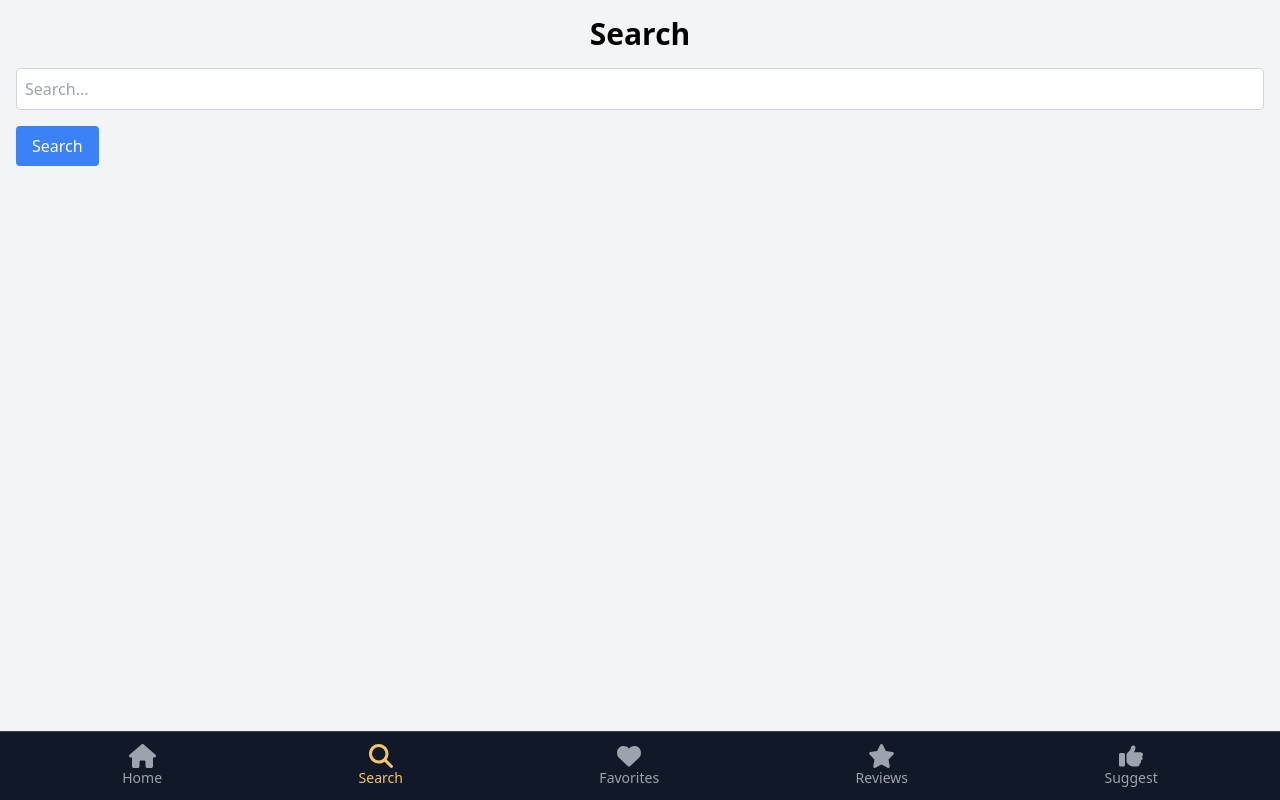
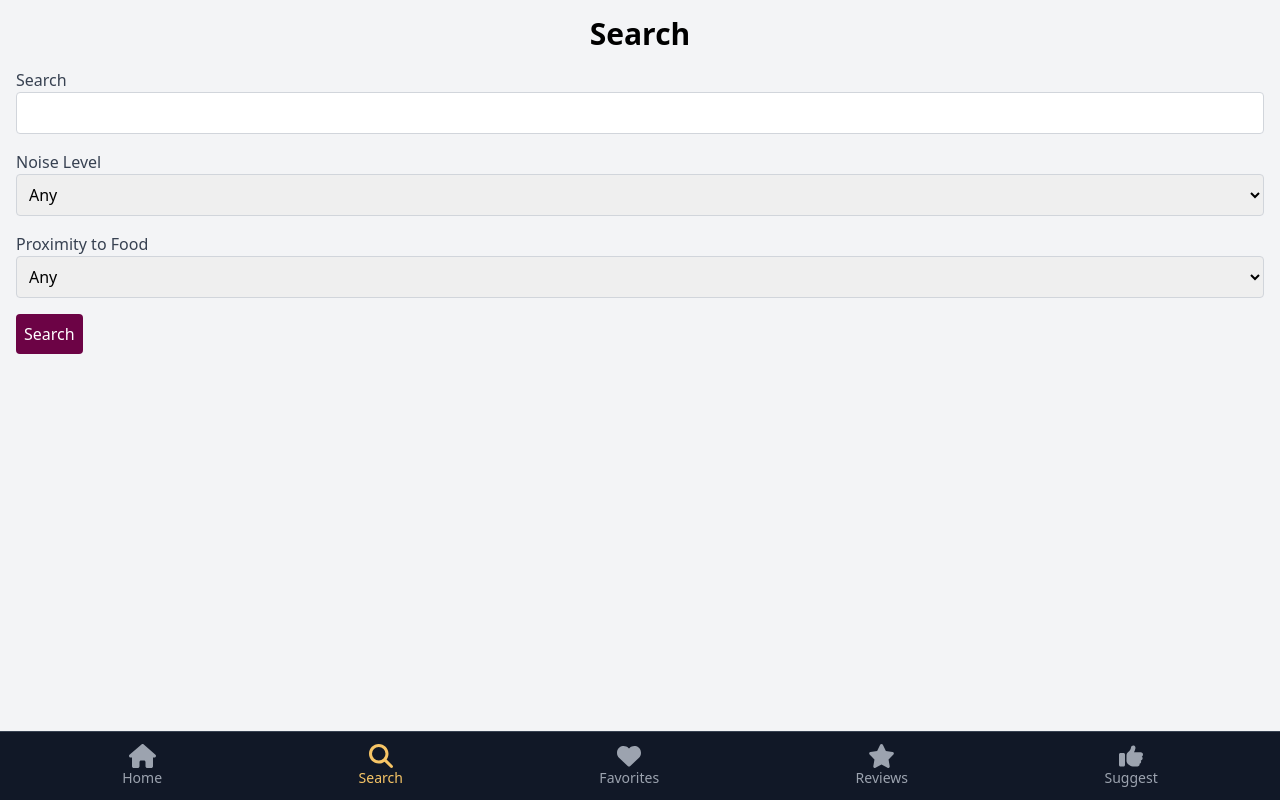
Before and after one commit to Housam2020/MACademics, a React (Create React App) app: page /search in a window 1280 px wide. Built offline with nearby package versions, Linux system fonts and the light colour scheme.

Commit message:
add search filters for noise level and proximity to food in SearchFilter component

```diff
--- a/src/components/SearchFilter.js
+++ b/src/components/SearchFilter.js
@@ -1,29 +1,52 @@
-// SearchFilter.js
 import React, { useState } from "react";
 
 const SearchFilter = ({ onSearch }) => {
   const [query, setQuery] = useState("");
-  const [filters, setFilters] = useState({});
+  const [noiseLevel, setNoiseLevel] = useState("");
+  const [proximityToFood, setProximityToFood] = useState("");
 
-  const handleSubmit = (e) => {
+  const handleSearch = (e) => {
     e.preventDefault();
-    onSearch(query, filters);
+    onSearch(query, { noiseLevel, proximityToFood });
   };
 
   return (
-    <form onSubmit={handleSubmit} className="space-y-4">
+    <form onSubmit={handleSearch} className="space-y-4">
+      <div>
+        <label className="block text-gray-700">Search</label>
         <input
           type="text"
           value={query}
           onChange={(e) => setQuery(e.target.value)}
-        placeholder="Search..."
           className="w-full p-2 border border-gray-300 rounded"
         />
-      {/* Add filter inputs as needed */}
-      <button
-        type="submit"
-        className="px-4 py-2 bg-blue-500 text-white rounded"
+      </div>
+      <div>
+        <label className="block text-gray-700">Noise Level</label>
+        <select
+          value={noiseLevel}
+          onChange={(e) => setNoiseLevel(e.target.value)}
+          className="w-full p-2 border border-gray-300 rounded"
         >
+          <option value="">Any</option>
+          <option value="Quiet">Quiet</option>
+          <option value="Moderate">Moderate</option>
+          <option value="Loud">Loud</option>
+        </select>
+      </div>
+      <div>
+        <label className="block text-gray-700">Proximity to Food</label>
+        <select
+          value={proximityToFood}
+          onChange={(e) => setProximityToFood(e.target.value)}
+          className="w-full p-2 border border-gray-300 rounded"
+        >
+          <option value="">Any</option>
+          <option value="Close">Close</option>
+          <option value="Far">Far</option>
+        </select>
+      </div>
+      <button type="submit" className="bg-primary text-white p-2 rounded">
         Search
       </button>
     </form>
--- a/src/pages/Search.js
+++ b/src/pages/Search.js
@@ -27,7 +27,7 @@ const Search = () => {
     <div className="p-4">
       <PageTitle>Search</PageTitle>
       <SearchFilter onSearch={handleSearch} />
-      <div className="mt-4">
+      <div className="mt-4 grid grid-cols-1 gap-4">
         {results.map((place, index) => (
           <StudyPlaceCard key={index} place={place} />
         ))}
```
Lines whose indentation alone changed are shown as unchanged.
